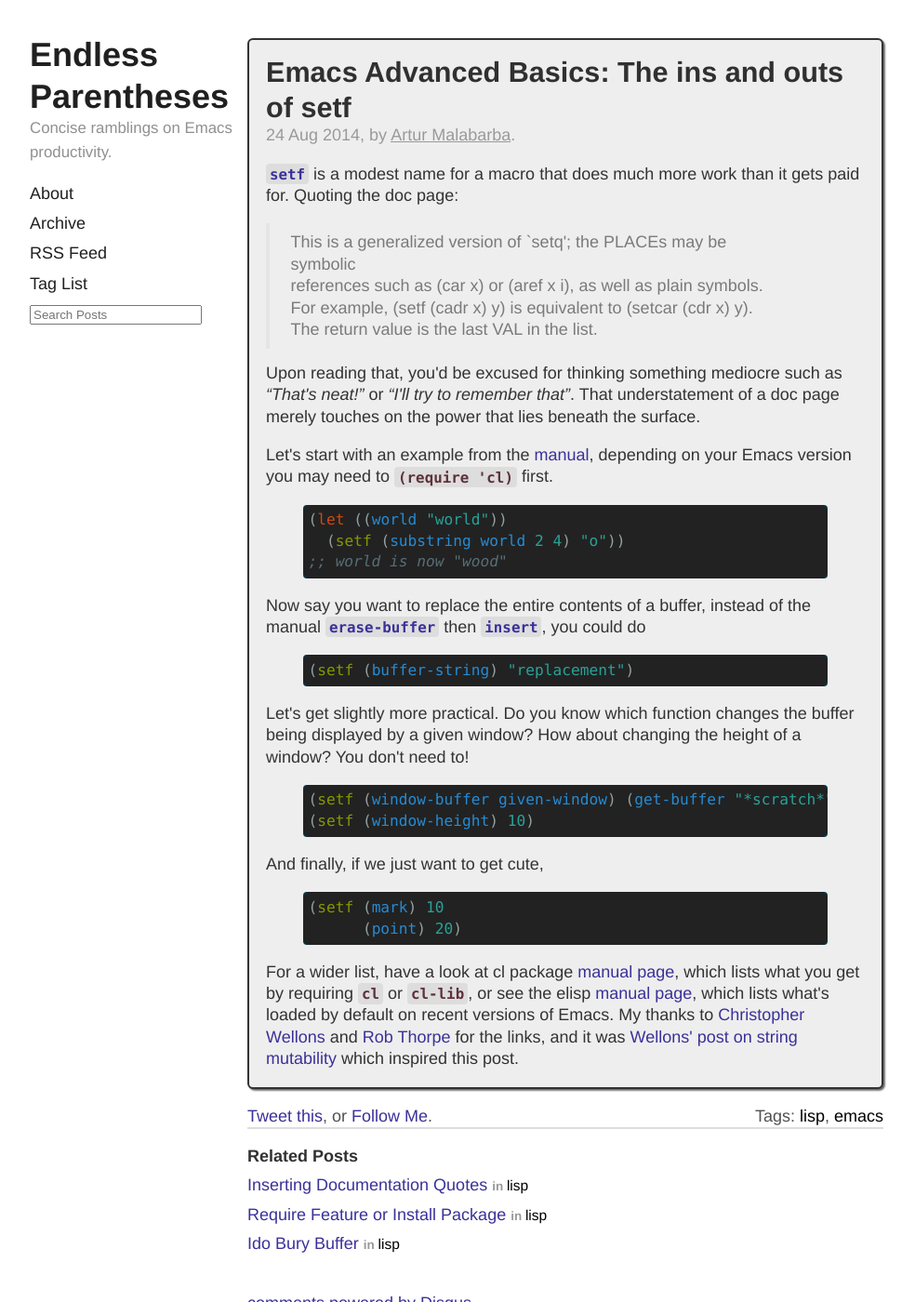
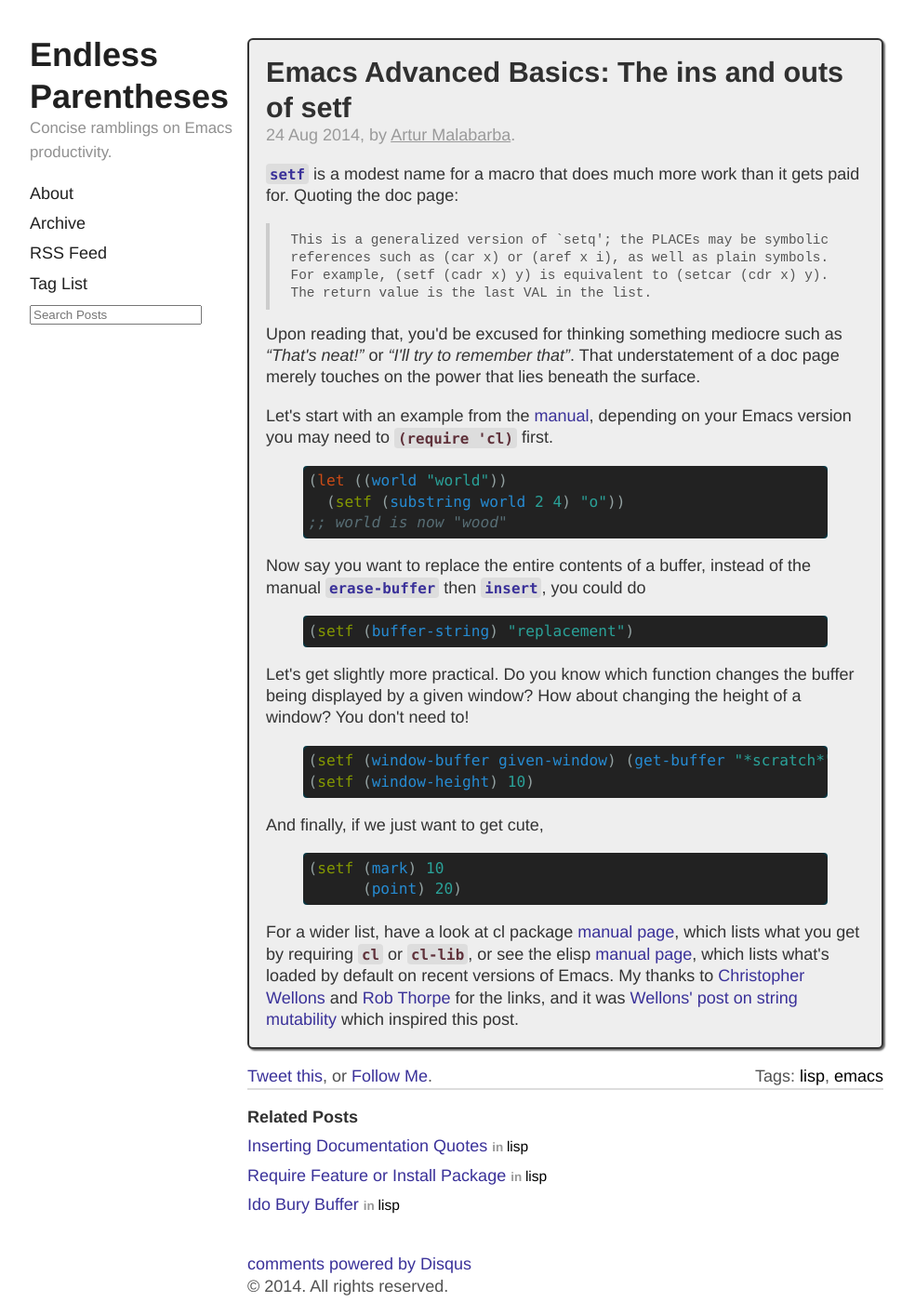
Before and after one commit to Malabarba/EndlessParentheses, a Jekyll site: the page built from _posts/2014-08-24-emacs-advanced-basics-the-ins-and-outs-of-setf.html, in a window 1280 px wide and 1400 px high. Shown: the whole window at 93% size, without its empty margins (158-1142 px from the left). Built offline with Jekyll 4.4.1, drawn with Linux system fonts in a browser that asks for light colours; Markdown is read by kramdown in place of the engine named in the settings; comment, search, counter and statistics services are not loaded.

Commit message:
CSS: Improve blockquote and add .verse support

```diff
--- a/public/css/endless.css
+++ b/public/css/endless.css
@@ -234,18 +234,23 @@
 }
 
 /* Quotes */
+/* blockquote {white-space:pre-line;} */
 blockquote {
     padding: .5rem 1rem;
     margin: .8rem 0;
-    color: #7a7a7a;
-    border-left: .25rem solid #e5e5e5;
+    color: #555;
+    border-left: .25rem solid #ccc;
+}
+.verse {
+    font-family: monospace;
+    font-size: 80%;
 }
 blockquote p:last-child {
     margin-bottom: 0;
 }
 @media (min-width: 30em) {
     blockquote {
-        padding-right: 5rem;
+        padding-right: 1.5rem;
         padding-left: 1.25rem;
     }
 }
```
